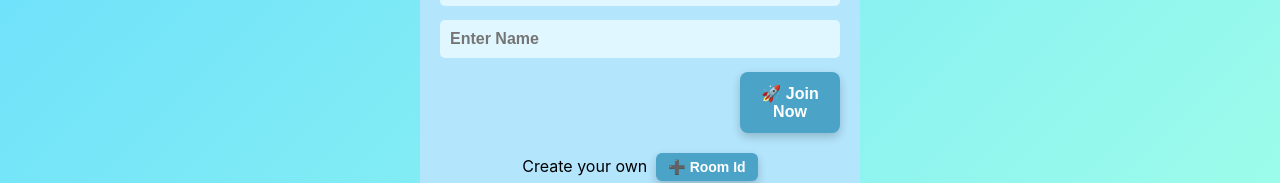
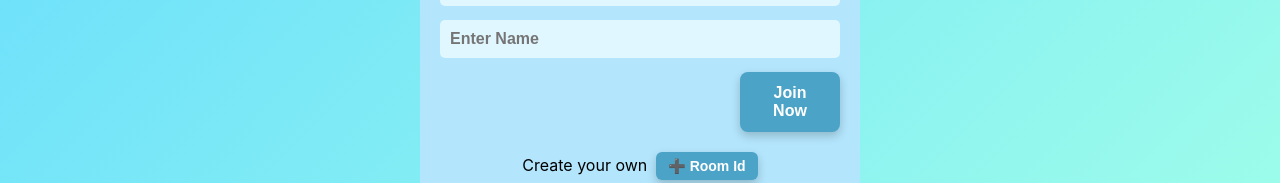
Before and after one commit to Aditya19110/Real-Time-Collaborative-Code-Editor, a React (Create React App) app: page / in a window 1280 px wide. Shown: the part 468-651 px from the top of the page. Built offline with nearby package versions, Linux system fonts and the light colour scheme.

Commit message:
button fix

```diff
--- a/src/pages/Home.js
+++ b/src/pages/Home.js
@@ -59,7 +59,7 @@ const Home = () => {
             onKeyUp={handleInputEnter}
           />
           <button onClick={joinRoom} className="btn joinBtn enhancedBtn">
-            🚀 Join Now
+          Join Now
           </button>
           <span className="createInfo">
             Create your own &nbsp;
```
